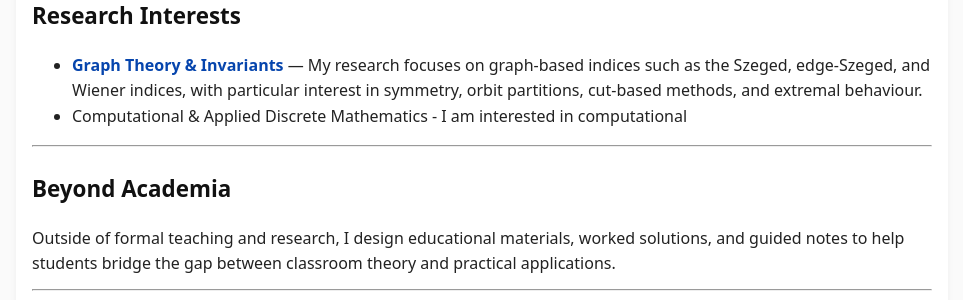
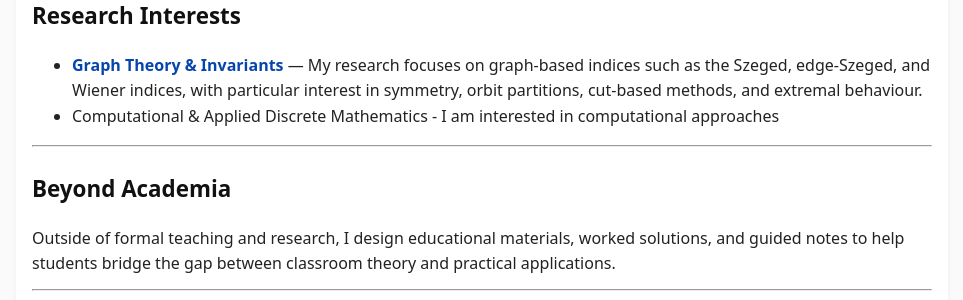
Before and after one commit to SaleemKamaludin/SaleemKamaludin.github.io, a Jekyll site: the page built from about.md, in a window 1280 px wide. Shown: the part 551-851 px from the top of the page, without its empty margins (158-1121 px from the left). Built offline with Jekyll 4.4.1, drawn with Linux system fonts in a browser that asks for light colours.

Commit message:
Fix formatting in research interests section

```diff
--- a/about.md
+++ b/about.md
@@ -20,7 +20,7 @@ My goal is to create learning environments where students not only master techni
 
 ## Research Interests
 - <a href="{{ '/notes/graph-theory/' | relative_url }}"><strong>Graph Theory & Invariants</strong></a> — My research focuses on graph-based indices such as the Szeged, edge-Szeged, and Wiener indices, with particular interest in symmetry, orbit partitions, cut-based methods, and extremal behaviour.
-- Computational & Applied Discrete Mathematics - I am interested in computational
+- Computational & Applied Discrete Mathematics - I am interested in computational approaches
 
 
 
```
